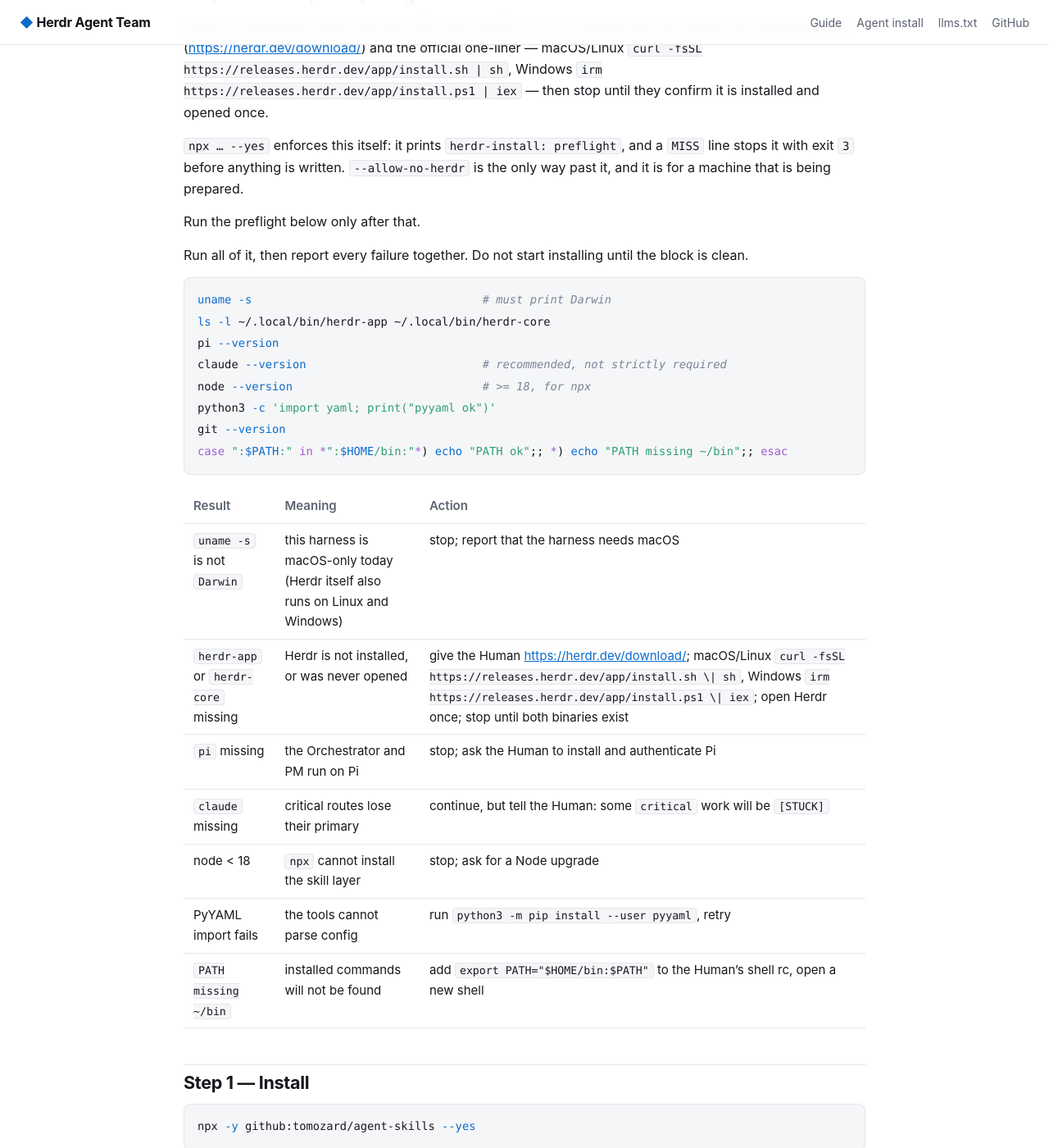
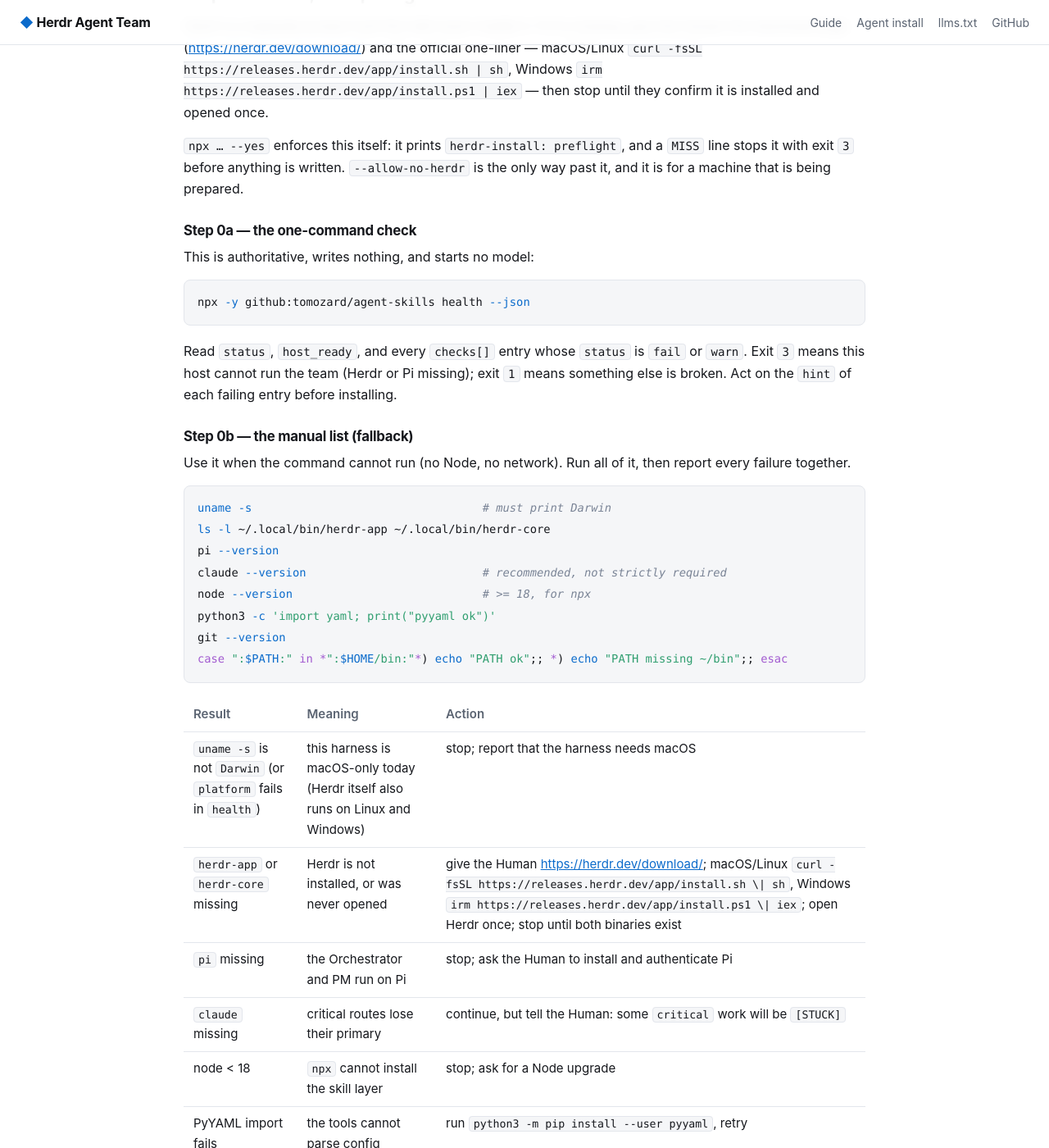
Before and after one commit to tomozard/agent-skills, a Jekyll site: the page built from docs/agent-install.md, in a window 1280 px wide and 1400 px high, scrolled down 739 px. Shown: the whole window at 82% size. Built offline with Jekyll 4.4.1, drawn with Linux system fonts in a browser that asks for light colours.

Commit message:
feat(health): one readiness verdict, runnable before install
hteam-health answers what the launcher would ask, in one pass: host (platform,
node, python3+pyyaml, git, PATH), Herdr (binary versions plus whether the app
window answers), runtimes (pi required, claude recommended, codex/opencode/
kiro-cli/hermes detected but not routable), installed artifacts and manifests,
policy (team.json v4 and every role x tier route), workspace (registry, project
paths, vault, activity log), and voice.

  hteam-health              human table with hints
  hteam-health --json       schema 1 for agents and the coming wizard
  hteam-health --section X  one section

Exit codes: 0 healthy, 1 broken, 3 host cannot run the team (Herdr or Pi
missing). It writes nothing, so it is safe on a fresh machine and safe to run
from the npx entry point.

Wiring: setup_harness installs it; herdr-app-team hands 'health' to it; the npx
entry gains subcommands (install default, health, version) and its health path
runs before any skill or runtime write. docs/check.sh learned the new command.

Tests: tests/hteam-health.test.sh covers the JSON shape, section filtering, the
exit-3 host failure, the launcher hand-off, and the human verdict. Registered in
tests/validate.sh.

````diff
--- a/docs/agent-install.md
+++ b/docs/agent-install.md
@@ -40,10 +40,23 @@ they confirm it is installed and opened once.
 `MISS` line stops it with exit `3` before anything is written. `--allow-no-herdr`
 is the only way past it, and it is for a machine that is being prepared.
 
-Run the preflight below only after that.
+### Step 0a — the one-command check
 
-Run all of it, then report every failure together. Do not start installing until
-the block is clean.
+This is authoritative, writes nothing, and starts no model:
+
+```bash
+npx -y github:tomozard/agent-skills health --json
+```
+
+Read `status`, `host_ready`, and every `checks[]` entry whose `status` is `fail`
+or `warn`. Exit `3` means this host cannot run the team (Herdr or Pi missing);
+exit `1` means something else is broken. Act on the `hint` of each failing entry
+before installing.
+
+### Step 0b — the manual list (fallback)
+
+Use it when the command cannot run (no Node, no network). Run all of it, then
+report every failure together.
 
 ```bash
 uname -s                                  # must print Darwin
@@ -58,7 +71,7 @@ case ":$PATH:" in *":$HOME/bin:"*) echo "PATH ok";; *) echo "PATH missing ~/bin"
 
 | Result | Meaning | Action |
 |---|---|---|
-| `uname -s` is not `Darwin` | this harness is macOS-only today (Herdr itself also runs on Linux and Windows) | stop; report that the harness needs macOS |
+| `uname -s` is not `Darwin` (or `platform` fails in `health`) | this harness is macOS-only today (Herdr itself also runs on Linux and Windows) | stop; report that the harness needs macOS |
 | `herdr-app` or `herdr-core` missing | Herdr is not installed, or was never opened | give the Human <https://herdr.dev/download/>; macOS/Linux `curl -fsSL https://releases.herdr.dev/app/install.sh \| sh`, Windows `irm https://releases.herdr.dev/app/install.ps1 \| iex`; open Herdr once; stop until both binaries exist |
 | `pi` missing | the Orchestrator and PM run on Pi | stop; ask the Human to install and authenticate Pi |
 | `claude` missing | critical routes lose their primary | continue, but tell the Human: some `critical` work will be `[STUCK]` |
--- a/docs/llms.txt
+++ b/docs/llms.txt
@@ -23,6 +23,7 @@ Install, then verify:
 
 - `hteam`: start or report the Orchestrator in the Herdr app.
 - `hteam check [--deep]`: prerequisites, then installed-artifact integrity.
+- `hteam health [--json]`: one readiness verdict for host, Herdr, runtimes, install, routing, vault, and voice; exit 3 when the host cannot run the team.
 - `hteam-config show|get|set|validate|path`: per-machine config at `~/.config/herdr-team/hteam.yaml`.
 - `hteam-dispatch <role> --brief F --request "…" --risk low`: intake, resolve, spawn in one call.
 - `workflow-shape --list`: the eleven task shapes (`W0`–`W10`).
````
Also changed, not shown: docs/index.md (+10 -3 lines), README.md, 7 other files.
